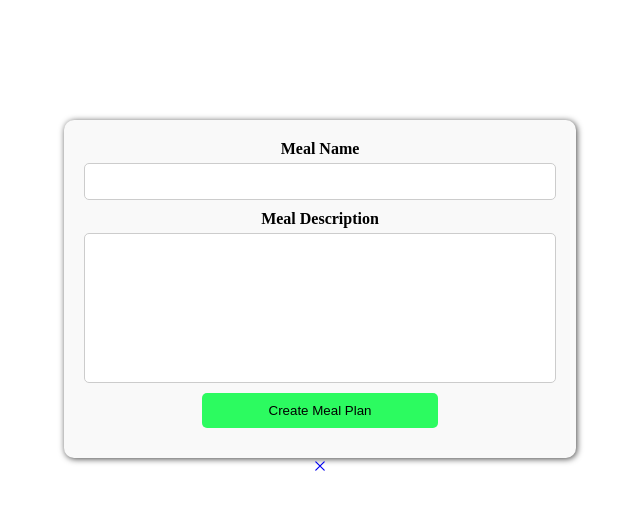
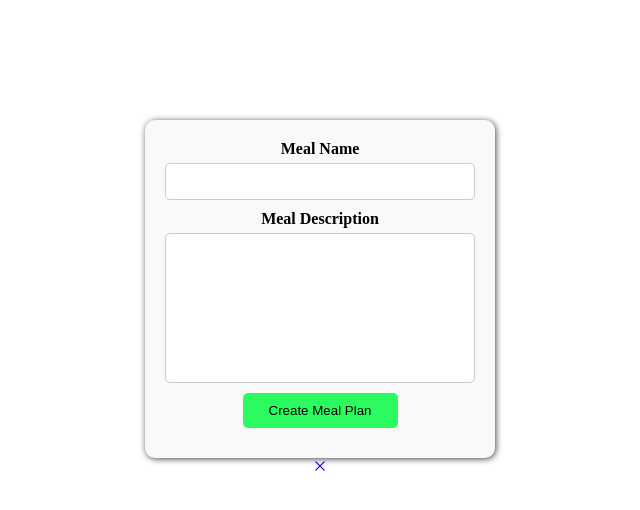
Before and after one commit to DadoveNonye/NutriPlan, a Flask app: page /mealplans in a window 1280 px wide. Shown: the top 510 px of the page, without its empty margins (320-960 px from the left). Run offline with Flask 3, Linux system fonts and the light colour scheme; the visitor is signed in with stand-in values (Sample User, id 1).

Commit message:
{update}

```diff
--- a/app/static/css/style.css
+++ b/app/static/css/style.css
@@ -168,7 +168,7 @@ nav > ul > li:hover::after {
 
 .mealPlanForm {
   text-align: center;
-  width: 40%;
+  width: 350px;
 
   padding: 20px;
 
```
